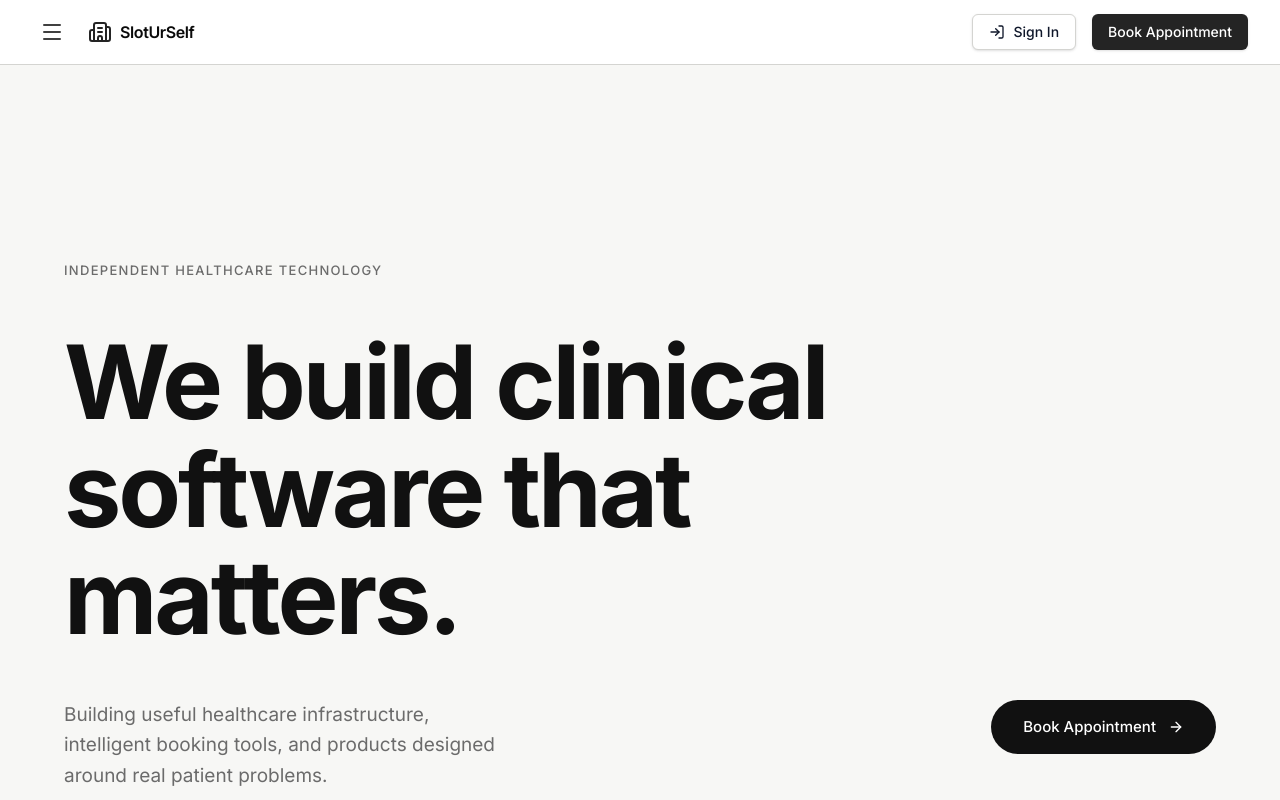
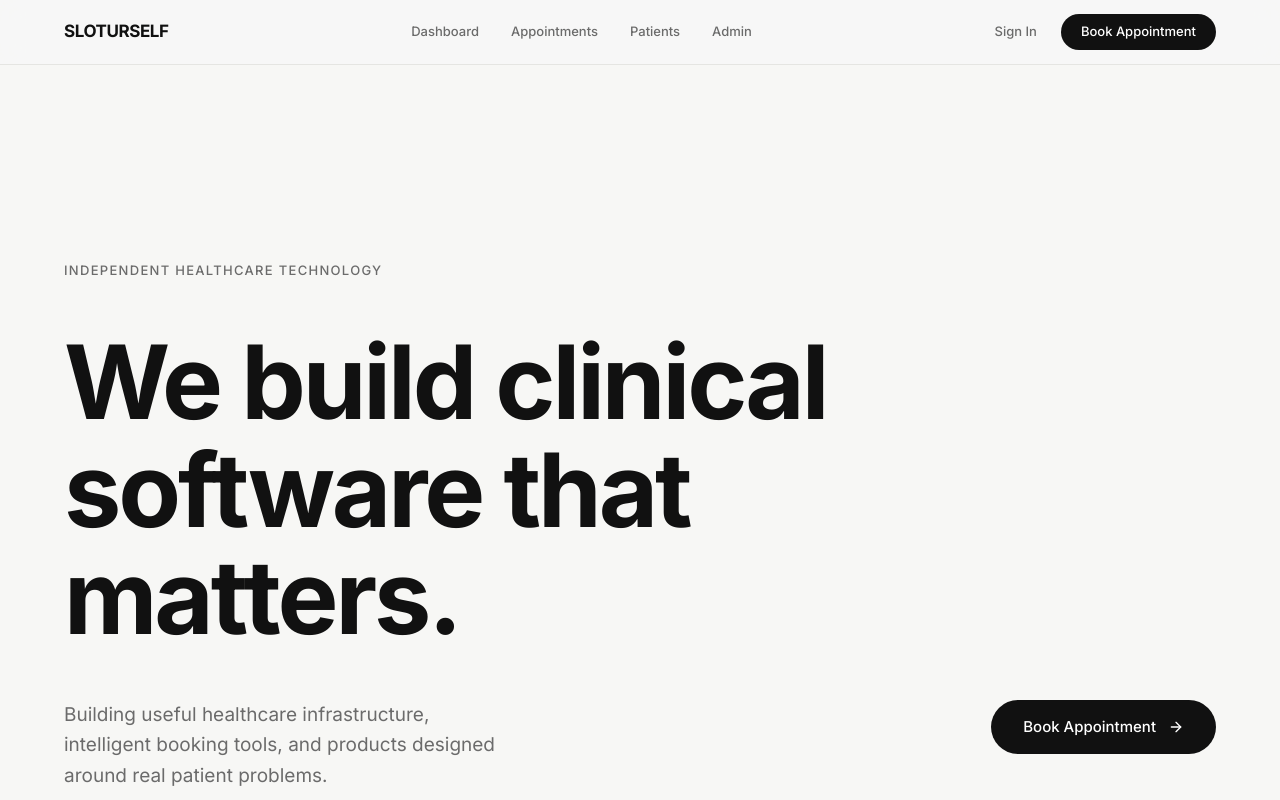
Before and after one commit to Sharathhhh22/Slot-Yourself, a Next.js app: page / in a window 1280 px wide. Shown: the top 800 px of the page. Built offline with nearby package versions, Linux system fonts and the light colour scheme.

Commit message:
Redesign navbar to editorial style

```diff
--- a/src/components/layout/Navbar.tsx
+++ b/src/components/layout/Navbar.tsx
@@ -1,16 +1,16 @@
 'use client'
 
 import Link from "next/link"
-import { Building2, Calendar, LayoutDashboard, Settings, Users, Menu, LogOut, LogIn } from "lucide-react"
-import { Button } from "../ui/button"
+import { Menu, X } from "lucide-react"
 import { useState, useEffect } from "react"
 import { createClient } from "@/utils/supabase/client"
-import { useRouter } from "next/navigation"
+import { useRouter, usePathname } from "next/navigation"
 
 export function Navbar() {
   const [isOpen, setIsOpen] = useState(false)
   const [user, setUser] = useState<any>(null)
   const router = useRouter()
+  const pathname = usePathname()
 
   const supabase = createClient()
 
@@ -27,114 +27,92 @@ export function Navbar() {
   }, [])
 
   const handleLogout = async () => {
-    await supabase.auth.signOut();
-    router.push('/login');
-    router.refresh();
+    await supabase.auth.signOut()
+    router.push('/login')
+    router.refresh()
   }
 
+  // Close mobile menu when path changes
+  useEffect(() => {
+    setIsOpen(false)
+  }, [pathname])
+
   return (
-    <nav className="border-b border-slate-200 bg-white">
-      <div className="container mx-auto flex h-16 items-center justify-between px-4 md:px-8">
-        <div className="flex items-center space-x-2">
-          {/* Hamburger Menu Icon (Mobile & Desktop) */}
-          <button
-            onClick={() => setIsOpen(!isOpen)}
-            className="rounded-md p-2 hover:bg-slate-100 focus:outline-none focus:ring-2 focus:ring-primary-600"
-          >
-            <Menu className="h-6 w-6 text-slate-600" />
-          </button>
+    <nav className="border-b border-[#E5E5E2] bg-[#F7F7F5]/80 backdrop-blur-md sticky top-0 z-50">
+      <div className="max-w-[1400px] mx-auto flex h-16 items-center justify-between px-6 md:px-16">
 
-          <Building2 className="h-6 w-6 text-primary-600 ml-2" />
-          <span className="font-semibold tracking-tight text-slate-900">
-            SlotUrSelf
-          </span>
+        {/* LOGO */}
+        <Link href="/" className="text-[17px] font-bold tracking-tight text-[#111111]">
+          SLOTURSELF
+        </Link>
+
+        {/* DESKTOP NAVIGATION */}
+        <div className="hidden md:flex items-center space-x-8">
+          <Link href="/dashboard" className="text-[13px] font-medium text-[#6B6B6B] hover:text-[#111111] transition-colors">
+            Dashboard
+          </Link>
+          <Link href="/appointments" className="text-[13px] font-medium text-[#6B6B6B] hover:text-[#111111] transition-colors">
+            Appointments
+          </Link>
+          <Link href="/patients" className="text-[13px] font-medium text-[#6B6B6B] hover:text-[#111111] transition-colors">
+            Patients
+          </Link>
+          <Link href="/admin" className="text-[13px] font-medium text-[#6B6B6B] hover:text-[#111111] transition-colors">
+            Admin
+          </Link>
         </div>
 
-        <div className="flex items-center space-x-4">
+        {/* DESKTOP ACTIONS */}
+        <div className="hidden md:flex items-center space-x-6">
           {user ? (
-            <Button variant="ghost" className="text-sm font-medium text-slate-600 hidden md:flex" onClick={handleLogout}>
-              <LogOut className="mr-2 h-4 w-4" />
+            <button onClick={handleLogout} className="text-[13px] font-medium text-[#6B6B6B] hover:text-[#111111] transition-colors">
               Sign Out
-            </Button>
+            </button>
           ) : (
-            <Button asChild variant="outline" className="text-sm font-medium hidden md:flex">
-              <Link href="/login">
-                <LogIn className="mr-2 h-4 w-4" />
-                Sign In
-              </Link>
-            </Button>
+            <Link href="/login" className="text-[13px] font-medium text-[#6B6B6B] hover:text-[#111111] transition-colors">
+              Sign In
+            </Link>
           )}
-          <Button asChild className="hidden md:flex">
-            <Link href="/appointments/new">Book Appointment</Link>
-          </Button>
+
+          <Link
+            href="/appointments/new"
+            className="inline-flex items-center justify-center bg-[#111111] text-white px-5 py-2 rounded-full text-[13px] font-medium transition-all hover:bg-[#242424] hover:scale-[1.02]"
+          >
+            Book Appointment
+          </Link>
         </div>
+
+        {/* MOBILE MENU BUTTON */}
+        <button
+          onClick={() => setIsOpen(!isOpen)}
+          className="md:hidden p-2 -mr-2 text-[#111111]"
+        >
+          {isOpen ? <X className="w-5 h-5" /> : <Menu className="w-5 h-5" />}
+        </button>
       </div>
 
-      {/* Dropdown Menu */}
+      {/* MOBILE DROPDOWN */}
       {isOpen && (
-        <div className="absolute left-0 z-50 w-64 mt-2 ml-4 rounded-md border border-slate-200 bg-white shadow-lg">
-          <div className="flex flex-col p-2 space-y-1">
-            <Link
-              href="/dashboard"
-              className="flex items-center rounded-md px-3 py-2 text-sm font-medium text-slate-600 hover:bg-slate-50 hover:text-slate-900"
-              onClick={() => setIsOpen(false)}
-            >
-              <LayoutDashboard className="mr-3 h-4 w-4" />
-              Dashboard
-            </Link>
-            <Link
-              href="/appointments"
-              className="flex items-center rounded-md px-3 py-2 text-sm font-medium text-slate-600 hover:bg-slate-50 hover:text-slate-900"
-              onClick={() => setIsOpen(false)}
-            >
-              <Calendar className="mr-3 h-4 w-4" />
-              Appointments
-            </Link>
-            <Link
-              href="/patients"
-              className="flex items-center rounded-md px-3 py-2 text-sm font-medium text-slate-600 hover:bg-slate-50 hover:text-slate-900"
-              onClick={() => setIsOpen(false)}
-            >
-              <Users className="mr-3 h-4 w-4" />
-              Patients
-            </Link>
-            <Link
-              href="/settings"
-              className="flex items-center rounded-md px-3 py-2 text-sm font-medium text-slate-600 hover:bg-slate-50 hover:text-slate-900"
-              onClick={() => setIsOpen(false)}
-            >
-              <Settings className="mr-3 h-4 w-4" />
-              Settings
-            </Link>
-            <div className="border-t border-slate-100 my-1"></div>
-            <Link
-              href="/admin"
-              className="flex items-center rounded-md px-3 py-2 text-sm font-medium text-primary-600 hover:bg-primary-50"
-              onClick={() => setIsOpen(false)}
-            >
-              <Settings className="mr-3 h-4 w-4" />
-              Admin Panel
-            </Link>
+        <div className="md:hidden border-t border-[#E5E5E2] bg-white absolute w-full px-6 py-6 shadow-xl flex flex-col space-y-4">
+          <Link href="/dashboard" className="text-[15px] font-medium text-[#111111]">Dashboard</Link>
+          <Link href="/appointments" className="text-[15px] font-medium text-[#111111]">Appointments</Link>
+          <Link href="/patients" className="text-[15px] font-medium text-[#111111]">Patients</Link>
+          <Link href="/admin" className="text-[15px] font-medium text-[#111111]">Admin Panel</Link>
 
-            <div className="border-t border-slate-100 my-2 pt-2 md:hidden flex flex-col space-y-2">
-              <Button asChild className="w-full justify-start">
-                <Link href="/appointments/new" onClick={() => setIsOpen(false)}>Book Appointment</Link>
-              </Button>
-              {user ? (
-                <Button variant="ghost" className="w-full justify-start text-slate-600" onClick={() => { setIsOpen(false); handleLogout(); }}>
-                  <LogOut className="mr-2 h-4 w-4" />
-                  Sign Out
-                </Button>
-              ) : (
-                <Button variant="outline" className="w-full justify-start" asChild onClick={() => setIsOpen(false)}>
-                  <Link href="/login">
-                    <LogIn className="mr-2 h-4 w-4" />
-                    Sign In
-                  </Link>
-                </Button>
-              )}
-            </div>
-          </div>
+          <div className="w-full h-[1px] bg-[#E5E5E2] my-2"></div>
+
+          {user ? (
+            <button onClick={handleLogout} className="text-[15px] font-medium text-[#6B6B6B] text-left">Sign Out</button>
+          ) : (
+            <Link href="/login" className="text-[15px] font-medium text-[#111111]">Sign In</Link>
+          )}
+
+          <Link
+            href="/appointments/new"
+            className="inline-flex items-center justify-center bg-[#111111] text-white px-6 py-3 rounded-full text-[14px] font-medium mt-4 w-full"
+          >
+            Book Appointment
+          </Link>
         </div>
       )}
     </nav>
```
